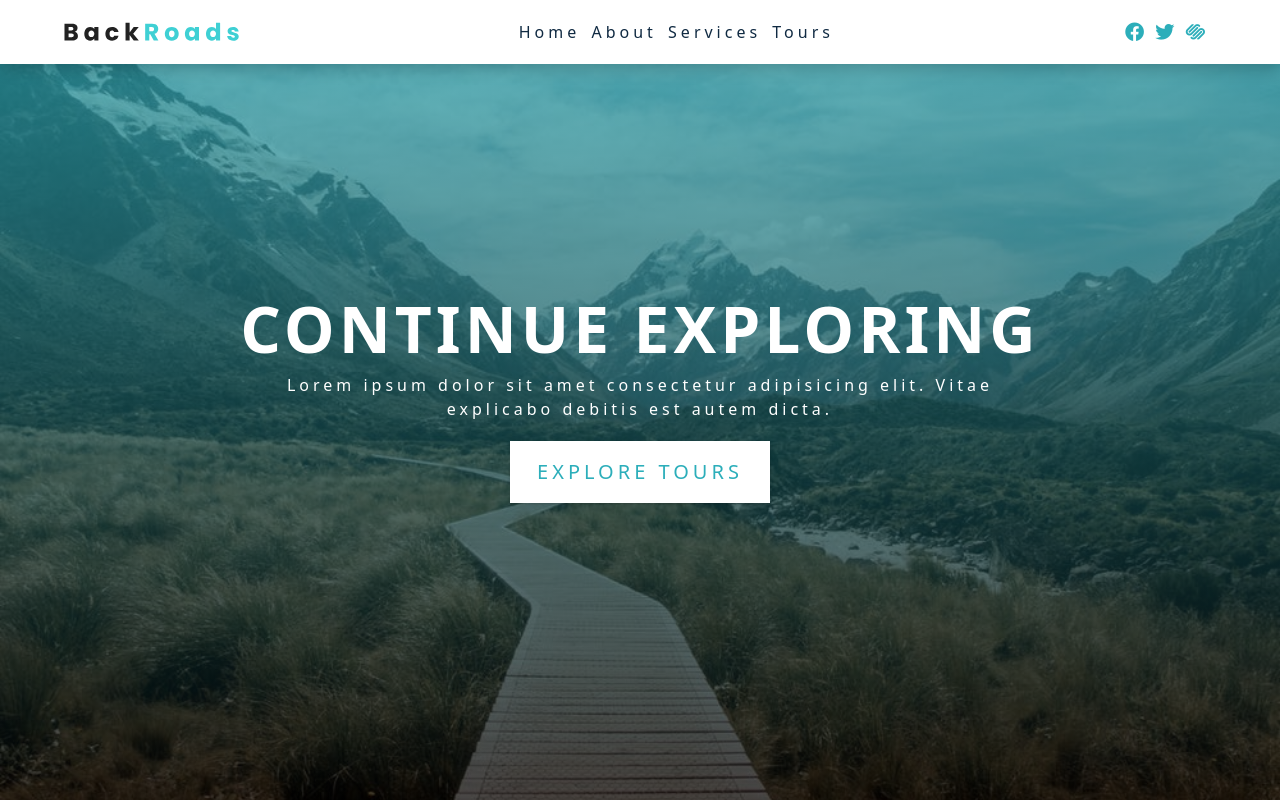
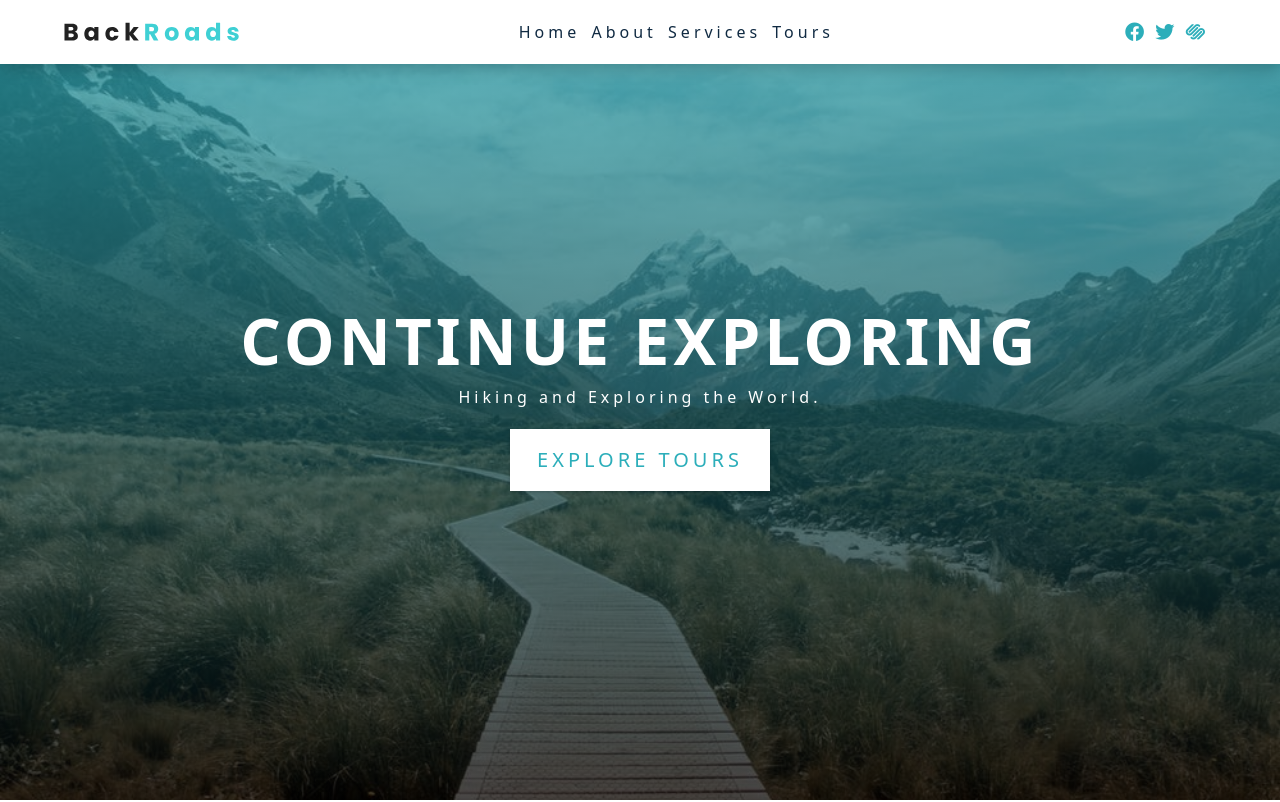
Before and after one commit to AzeemAppli/temp-backroads-app, a React (Create React App) app: page / in a window 1280 px wide. Shown: the top 802 px of the page. Built offline with nearby package versions, Linux system fonts and the light colour scheme.

Commit message:
- Hero Text

```diff
--- a/src/components/Hero.js
+++ b/src/components/Hero.js
@@ -4,8 +4,7 @@ const Hero = () => {
             <div className="hero-banner">
                 <h1>continue exploring</h1>
                 <p>
-                    Lorem ipsum dolor sit amet consectetur adipisicing elit. Vitae
-                    explicabo debitis est autem dicta.
+                    Hiking and Exploring the World.
                 </p>
                 <a href="#tours" className="btn hero-btn">explore tours</a>
             </div>
```
